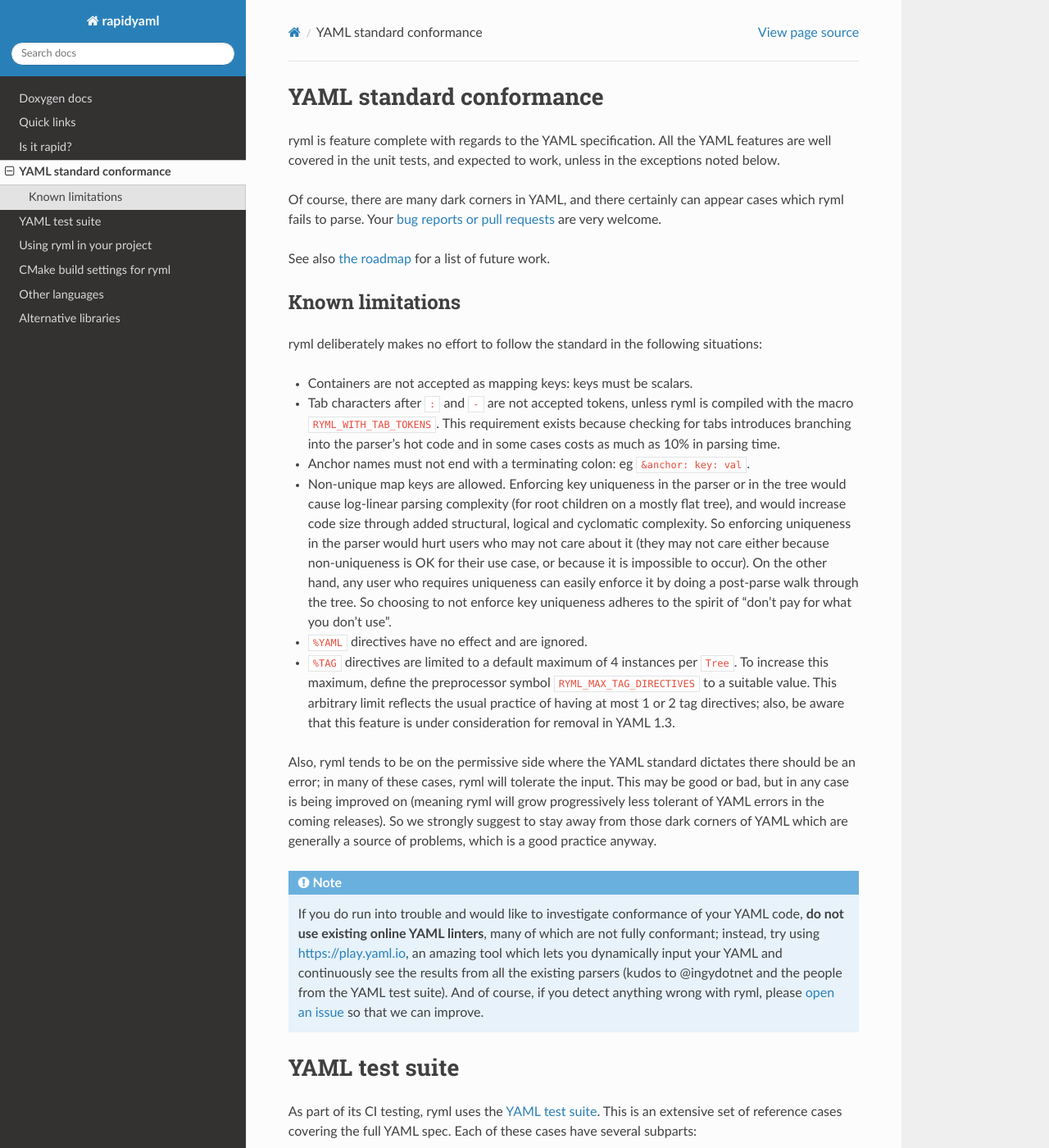
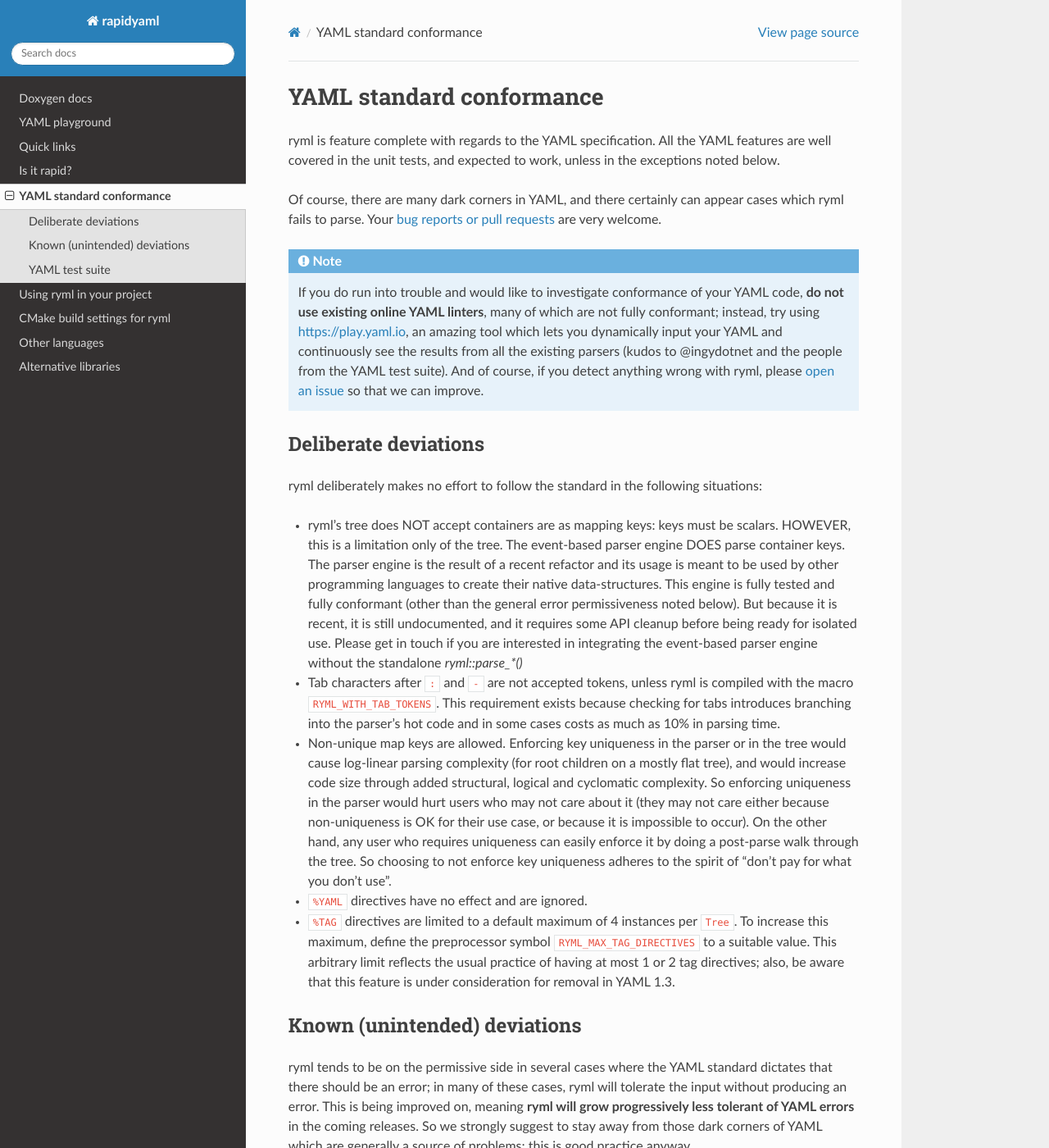
Before and after one commit to biojppm/rapidyaml, a Sphinx documentation site: the page built from doc/sphinx_yaml_standard.rst, in a window 1280 px wide and 1400 px high. Shown: the whole window at 82% size. Built offline with Sphinx 7.4.7 and the Read the Docs theme 2.0.0, drawn with Linux system fonts in a browser that asks for light colours; some of the changed text lies outside the part shown.

Commit message:
event-based parser policy pt6: docs

```diff
--- a/doc/index.rst
+++ b/doc/index.rst
@@ -47,6 +47,8 @@
     <https://github.com/biojppm/c4conf>`_.
 
 
+----
+
 Table of contents
 =================
 
@@ -54,6 +56,7 @@
    :maxdepth: 3
 
    Doxygen docs <doxygen/index.html#http://>
+   YAML playground <https://play.yaml.io/main/parser?input=IyBFZGl0IE1lIQoKJVlBTUwgMS4yCi0tLQpmb286IEhlbGxvLCBZQU1MIQpiYXI6IFsxMjMsIHRydWVdCmJhejoKLSBvbmUKLSB0d28KLSBudWxsCg==>
    ./sphinx_quicklinks
    ./sphinx_is_it_rapid
    ./sphinx_yaml_standard
@@ -61,6 +64,7 @@
    ./sphinx_other_languages
    ./sphinx_alternative_libraries
 
+----
 
 API teaser
 ==========
--- a/doc/sphinx_using.rst
+++ b/doc/sphinx_using.rst
@@ -210,8 +210,7 @@
    low-level multi-platform utilities for C++. When
    ``RYML_STANDALONE=ON``, c4core is incorporated into ryml as if it is
    the same library. Defaults to ``ON``.
-- ``RYML_INSTALL=ON/OFF``. enable/disable install target. Defaults to
-   ``ON``.
+- ``RYML_INSTALL=ON/OFF``. enable/disable install target. Defaults to ``ON``.
 
 If you’re developing ryml or just debugging problems with ryml itself,
 the following cmake variables can be helpful:
--- a/doc/sphinx_yaml_standard.rst
+++ b/doc/sphinx_yaml_standard.rst
@@ -10,22 +10,43 @@
 requests <https://github.com/biojppm/rapidyaml/issues>`__ are very
 welcome.
 
-See also `the roadmap <https://github.com/biojppm/rapidyaml/tree/master/ROADMAP.md>`__ for a list of future work.
+.. note::
 
-Known limitations
------------------
+   If you do run into trouble and would like to investigate
+   conformance of your YAML code, **do not use existing online YAML
+   linters**, many of which are not fully conformant; instead, try
+   using `https://play.yaml.io
+   <https://play.yaml.io/main/parser?input=IyBFZGl0IE1lIQoKJVlBTUwgMS4yCi0tLQpmb286IEhlbGxvLCBZQU1MIQpiYXI6IFsxMjMsIHRydWVdCmJhejoKLSBvbmUKLSB0d28KLSBudWxsCg==>`__,
+   an amazing tool which lets you dynamically input your YAML and
+   continuously see the results from all the existing parsers (kudos
+   to @ingydotnet and the people from the YAML test suite). And of
+   course, if you detect anything wrong with ryml, please `open an
+   issue <https://github.com/biojppm/rapidyaml/issues>`__ so that we
+   can improve.
+
+
+Deliberate deviations
+---------------------
 
 ryml deliberately makes no effort to follow the standard in the
 following situations:
 
--  Containers are not accepted as mapping keys: keys must be scalars.
+-  ryml's tree does NOT accept containers are as mapping keys: keys
+   must be scalars. HOWEVER, this is a limitation only of the tree. The
+   event-based parser engine DOES parse container keys. The parser
+   engine is the result of a recent refactor and its usage is meant to
+   be used by other programming languages to create their native
+   data-structures. This engine is fully tested and fully conformant
+   (other than the general error permissiveness noted below). But
+   because it is recent, it is still undocumented, and it requires some
+   API cleanup before being ready for isolated use. Please get in touch
+   if you are interested in integrating the event-based parser engine
+   without the standalone `ryml::parse_*()`
 -  Tab characters after ``:`` and ``-`` are not accepted tokens, unless
    ryml is compiled with the macro ``RYML_WITH_TAB_TOKENS``. This
    requirement exists because checking for tabs introduces branching
    into the parser’s hot code and in some cases costs as much as 10% in
    parsing time.
--  Anchor names must not end with a terminating colon: eg
-   ``&anchor: key: val``.
 -  Non-unique map keys are allowed. Enforcing key uniqueness in the
    parser or in the tree would cause log-linear parsing complexity (for
    root children on a mostly flat tree), and would increase code size
@@ -45,31 +66,22 @@
    tag directives; also, be aware that this feature is under
    consideration for removal in YAML 1.3.
 
-Also, ryml tends to be on the permissive side where the YAML standard
-dictates there should be an error; in many of these cases, ryml will
-tolerate the input. This may be good or bad, but in any case is being
-improved on (meaning ryml will grow progressively less tolerant of YAML
-errors in the coming releases). So we strongly suggest to stay away from
-those dark corners of YAML which are generally a source of problems,
-which is a good practice anyway.
 
-.. note::
+Known (unintended) deviations
+-----------------------------
 
-   If you do run into trouble and would like to investigate
-   conformance of your YAML code, **do not use existing online YAML
-   linters**, many of which are not fully conformant; instead, try
-   using `https://play.yaml.io
-   <https://play.yaml.io/main/parser?input=IyBFZGl0IE1lIQoKJVlBTUwgMS4yCi0tLQpmb286IEhlbGxvLCBZQU1MIQpiYXI6IFsxMjMsIHRydWVdCmJhejoKLSBvbmUKLSB0d28KLSBudWxsCg==>`__,
-   an amazing tool which lets you dynamically input your YAML and
-   continuously see the results from all the existing parsers (kudos
-   to @ingydotnet and the people from the YAML test suite). And of
-   course, if you detect anything wrong with ryml, please `open an
-   issue <https://github.com/biojppm/rapidyaml/issues>`__ so that we
-   can improve.
+ryml tends to be on the permissive side in several cases where the
+YAML standard dictates that there should be an error; in many of these
+cases, ryml will tolerate the input without producing an error. This
+is being improved on, meaning **ryml will grow progressively less
+tolerant of YAML errors** in the coming releases. So we strongly
+suggest to stay away from those dark corners of YAML which are
+generally a source of problems; this is good practice anyway.
+
 
 
 YAML test suite
-===============
+---------------
 
 As part of its CI testing, ryml uses the `YAML test
 suite <https://github.com/yaml/yaml-test-suite>`__. This is an extensive
@@ -99,7 +111,7 @@
 which are added to the unit tests in ryml, which also employ the same
 extensive combinatorial approach.
 
-Also, note that in `their own words <http://matrix.yaml.io/>`__, the
+Also, note that in `their own words <http://matrix.yaml.info/>`__, the
 tests from the YAML test suite *contain a lot of edge cases that don’t
 play such an important role in real world examples*. And yet, despite
 the extreme focus of the test suite, currently ryml only fails a minor
```
Also changed, not shown: README.md (+20 -12 lines), changelog/current.md (added, +108 -0 lines), doc/doxy_main.md (+1 -0 lines), doc/sphinx_other_languages.rst (+11 -1 lines), doc/sphinx_quicklinks.rst (+5 -2 lines), 1 other file.
